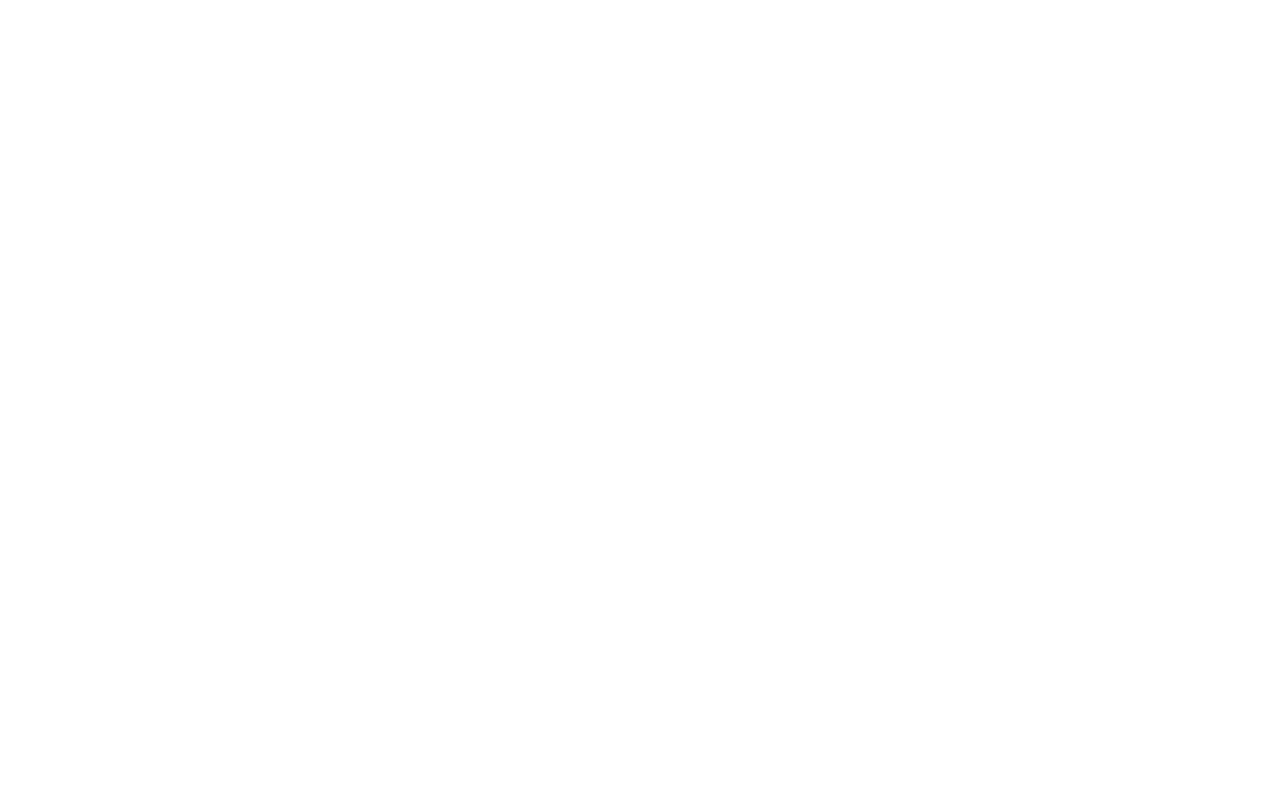
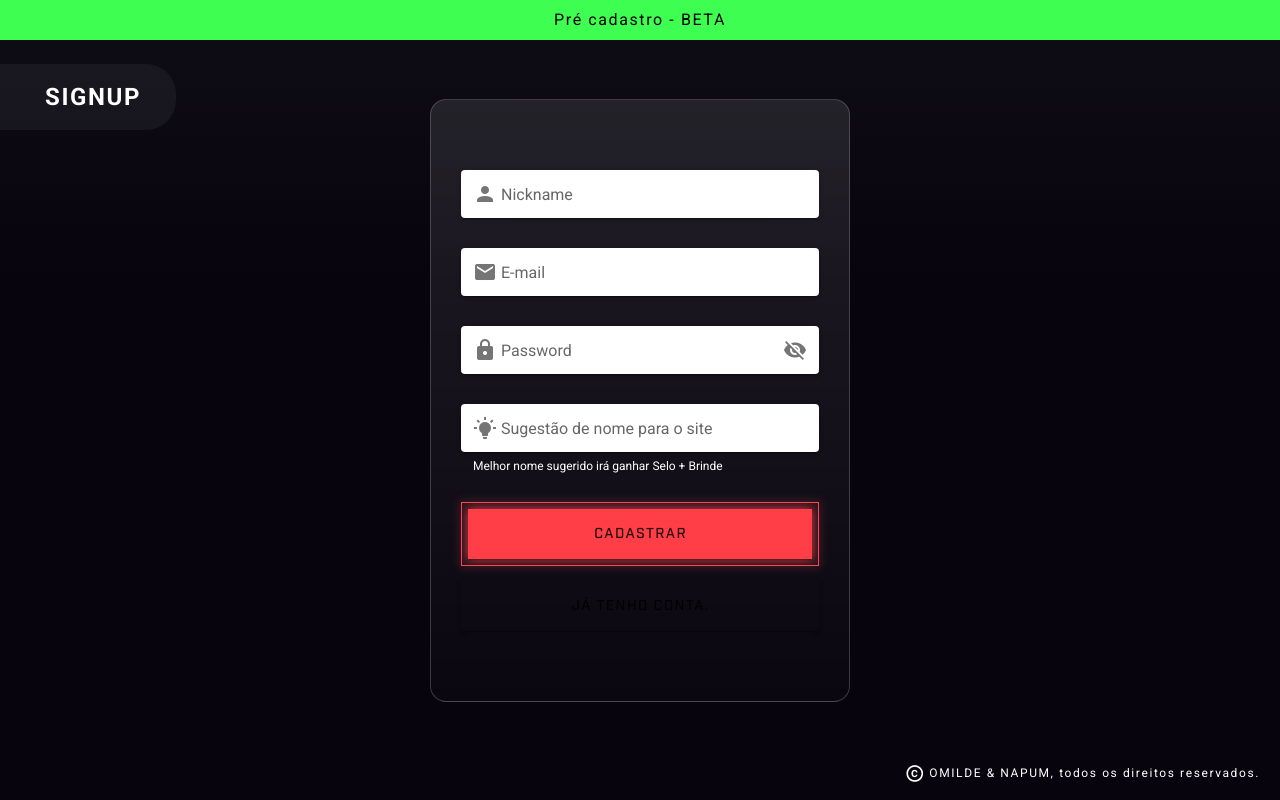
Before and after one commit to itmoura/valorozo, a Vue app: page /signup in a window 1280 px wide. Built offline with nearby package versions, Linux system fonts and the light colour scheme.

Commit message:
feat: acho que está bom

```diff
--- a/src/main.js
+++ b/src/main.js
@@ -3,8 +3,11 @@
 import router from './router'
 import style from '../src/style.css'
 import vuetify from './plugins/vuetify'
+import VueAxios from 'vue-axios'
+import axios from 'axios'
 
 Vue.config.productionTip = false
+Vue.use(VueAxios, axios)
 
 new Vue({
   router,
--- a/src/router/index.js
+++ b/src/router/index.js
@@ -1,24 +1,35 @@
 import Vue from 'vue'
 import VueRouter from 'vue-router'
-import Home from '../views/Home.vue'
+import Signup from "@/views/Signup";
+import Login from "@/views/Login";
+import Thanks from "@/views/Thanks";
 
 Vue.use(VueRouter)
 
 const routes = [
   {
     path: '/',
-    name: 'Home',
-    component: Home
+    component: localStorage.getItem('nickname') ? Thanks : Signup
   },
   {
-    path: '/about',
-    name: 'About',
-    component: () => import(/* webpackChunkName: "about" */ '../views/About.vue')
+    path: '/signup',
+    name: 'Signup',
+    component: Signup
+  },
+  {
+    path: '/login',
+    name: 'Login',
+    component: Login
   },
   {
     path: '/selectionPlayers',
     name: 'SelectionPlayers',
     component: () => import(/* webpackChunkName: "about" */ '../views/SelectionPlayers.vue')
+  },
+  {
+    path: '/thanks',
+    name: 'Thanks',
+    component: Thanks
   }
 ]
 
--- a/src/views/Home.vue
+++ b/src/views/Login.vue
@@ -6,18 +6,9 @@
       </div>
     </div>
     <div class="home">
-      <h1 class="screenName">Signup </h1>
+      <h1 class="screenName">Login </h1>
       <div class="box">
-        <v-form>
-          <v-text-field
-            solo
-            v-model="nickname"
-            label="Nickname"
-            required
-            prepend-inner-icon="mdi-account"
-            :rules="[rules.required, rules.min]"
-          ></v-text-field>
-
+        <v-form ref="form" v-model="valid">
           <v-text-field
               solo
               v-model="email"
@@ -39,23 +30,20 @@
               required
           ></v-text-field>
 
-          <v-text-field
-              solo
-              v-model="suggestName"
-              label="Sugestão de nome para o site"
-              prepend-inner-icon="mdi-lightbulb-on"
-              messages="Melhor nome sugerido irá ganhar Selo + Brinde"
-              class="suggest-name-field"
-          ></v-text-field>
-
           <div class="btnBorder">
             <v-btn
                 class="btnSubmit"
                 @click="submit"
             >
-              Cadastrar
+              Entrar
             </v-btn>
           </div>
+          <v-btn
+              class="btnBack"
+              href="/signup"
+          >
+            Não tenho conta.
+          </v-btn>
         </v-form>
       </div>
     </div>
@@ -124,6 +112,18 @@
   border-radius: 0;
 }
 
+.btnBack {
+  margin-top: 15px;
+  height: 50px !important;
+  width: 100%;
+  background: transparent !important;
+  color: #fff;
+  font-family: 'Industry-Medium';
+  letter-spacing: 0.1em;
+  font-size: 1.1rem;
+  border-radius: 0;
+}
+
 @media screen and (max-width: 910px) {
   .box {
     width: 100%;
@@ -137,9 +137,10 @@
 <script>
 
 import Footer from "@/components/Footer";
+import Vue from "vue";
 
 export default {
-  name: 'Home',
+  name: 'Signup',
   data: () => ({
     valid: true,
     email: '',
@@ -152,8 +153,6 @@
       min: v => v.length >= 0 || 'Min 8 characters',
     },
     password: '',
-    nickname: '',
-    suggestName: '',
     show: false
   }),
   components: {
@@ -161,8 +160,18 @@
   },
   methods: {
     submit () {
-        console.log("TESTE")
-      },
+      if (this.$refs.form.validate()) {
+        Vue.axios.post('http://ec2-54-207-126-182.sa-east-1.compute.amazonaws.com:8080/valorozo-app/api/v1/user/login', {
+          email: this.email,
+          password: this.password
+        }).then(response => {
+          localStorage.setItem('nickname', response.data.nickname);
+          this.$router.push('/thanks');
+        }).catch(error => {
+          console.log(error);
+        });
+      }
+    }
   }
 }
 </script>
--- /dev/null
+++ b/src/views/Signup.vue
@@ -0,0 +1,229 @@
+<template>
+  <div>
+    <v-alert
+        :dismissible="true"
+        outlined
+        shaped
+        :type="alert.type"
+        :value="alert.show"
+        elevation="2"
+        width="350px"
+        class="alert-container"
+        transition="expand-x-transition"
+    >{{alert.message}}</v-alert>
+    <div class="header">
+      <div class="header-beta">
+        <p>Pré cadastro - BETA</p>
+      </div>
+    </div>
+    <div class="home">
+      <h1 class="screenName">Signup </h1>
+      <div class="box">
+        <v-form ref="form" v-model="valid">
+          <v-text-field
+            solo
+            v-model="nickname"
+            label="Nickname"
+            required
+            prepend-inner-icon="mdi-account"
+            :rules="[rules.required, rules.min]"
+          ></v-text-field>
+
+          <v-text-field
+            solo
+            v-model="email"
+            :rules="emailRules"
+            label="E-mail"
+            required
+            prepend-inner-icon="mdi-email"
+          ></v-text-field>
+
+          <v-text-field
+            solo
+            v-model="password"
+            :append-icon="show ? 'mdi-eye' : 'mdi-eye-off'"
+            :type="show ? 'text' : 'password'"
+            @click:append="show = !show"
+            label="Password"
+            prepend-inner-icon="mdi-lock"
+            :rules="[rules.required, rules.min]"
+            required
+          ></v-text-field>
+
+          <v-text-field
+              solo
+              v-model="suggestName"
+              label="Sugestão de nome para o site"
+              prepend-inner-icon="mdi-lightbulb-on"
+              messages="Melhor nome sugerido irá ganhar Selo + Brinde"
+              class="suggest-name-field"
+          ></v-text-field>
+
+          <div class="btnBorder">
+            <v-btn
+              class="btnSubmit"
+              @click="submit"
+            >
+              Cadastrar
+            </v-btn>
+          </div>
+          <v-btn
+            class="btnBack"
+            href="/login"
+          >
+            Já tenho conta.
+          </v-btn>
+        </v-form>
+      </div>
+    </div>
+    <Footer/>
+  </div>
+</template>
+
+<style scoped>
+.header {
+  width: 100vw;
+  position: absolute;
+}
+.header-beta {
+  background-color: #3EFF51;
+  color: #000;
+  text-align: center;
+  line-height: 40px;
+}
+.home{
+  background: linear-gradient(180deg, #0F0D14 0%, #07040E 34.9%);
+  height: 100vh;
+}
+.alert-container {
+  position: absolute;
+  top: 5vh;
+  right: 2vw;
+  z-index: 1;
+}
+.screenName {
+  display: inline-block;
+  background: rgba(255, 255, 255, 0.05);
+  border-radius:  0px 30px 30px 0px;
+  padding: 15px 35px 15px 45px;
+  position: absolute;
+  top: 8vh;
+  left: 0;
+  color: #fff;
+  text-transform: uppercase;
+  font-size: 1.5rem;
+}
+
+.box {
+  width: 100vw;
+  height: 100vh;
+  display: flex;
+  justify-content: center;
+  align-items: center;
+}
+
+.box form {
+  background: linear-gradient(180deg, rgba(255, 255, 255, 0.1) 0%, rgba(255, 255, 255, 0.017) 100%);
+  border-radius: 1rem;
+  border: 0.5px solid rgba(171, 170, 170, 0.3);
+  padding: 70px 30px;
+  width: 35vw;
+  max-width: 420px;
+}
+.btnBorder {
+  padding: 6px;
+  border: 1px solid #FA464F;
+  filter: drop-shadow(0px 0px 5px #FA464F);
+  margin-top: 20px;
+}
+.btnSubmit {
+  width: 100%;
+  height: 50px !important;
+  background: #FF3E48 !important;
+  color: #fff;
+  font-family: 'Industry-Medium';
+  letter-spacing: 0.1em;
+  font-size: 1.1rem;
+  border-radius: 0;
+}
+
+.btnBack {
+  margin-top: 15px;
+  height: 50px !important;
+  width: 100%;
+  background: transparent !important;
+  color: #fff;
+  font-family: 'Industry-Medium';
+  letter-spacing: 0.1em;
+  font-size: 1.1rem;
+  border-radius: 0;
+}
+
+@media screen and (max-width: 910px) {
+  .box {
+    width: 100%;
+  }
+  .box form {
+    width: 90%;
+  }
+}
+</style>
+
+<script>
+
+import Footer from "@/components/Footer";
+import Vue from "vue";
+
+export default {
+  name: 'Signup',
+  data: () => ({
+    alert: {
+      show: false,
+      message: "",
+      type: "success"
+    },
+    valid: true,
+    email: '',
+    emailRules: [
+      v => !!v || 'E-mail is required',
+      v => /.+@.+\..+/.test(v) || 'E-mail must be valid',
+    ],
+    rules: {
+      required: value => !!value || 'Required.',
+      min: v => v.length >= 0 || 'Min 8 characters',
+    },
+    password: '',
+    nickname: '',
+    suggestName: '',
+    show: false
+  }),
+  components: {
+    Footer,
+  },
+  methods: {
+    submit () {
+      if (this.$refs.form.validate()) {;
+        Vue.axios.post('http://ec2-54-207-126-182.sa-east-1.compute.amazonaws.com:8080/valorozo-app/api/v1/user/', {
+          email: this.email,
+          password: this.password,
+          nickname: this.nickname,
+          suggestionsName: this.suggestName
+        }).then(response => {
+          localStorage.setItem('nickname', response.data.nickname);
+          this.alert.show = true;
+          this.alert.type = "success";
+          this.alert.message = "Cadastro realizado com sucesso!";
+          setTimeout(()=>{
+            this.$router.push('/thanks');
+            this.alert.show = false;
+          },2000)
+        }).catch(() => {
+          this.alert.show = true;
+          this.alert.type = "error";
+          this.alert.message = "Erro ao realizar o cadastro! Entre em contanto pelo Discord https://discord.gg/nk7VEnAQ";
+        });
+      }
+    },
+  }
+}
+</script>
--- /dev/null
+++ b/src/views/Thanks.vue
@@ -0,0 +1,139 @@
+<template>
+  <div>
+    <div class="header">
+      <div class="header-beta">
+        <p>Pré cadastro - BETA</p>
+      </div>
+    </div>
+    <div class="home">
+      <h1 class="screenName">Obrigado </h1>
+      <div class="box">
+        <div class="thanks">
+          Olá, <strong>{{nickname}}</strong>
+          <br/>
+          <strong>Obrigado por se cadastrar.</strong>
+          <br/>
+          <br/>
+          Estamos dando nosso melhor para que o sistema esteja pronto até o início da Champions.
+          <br/>
+          <br/>
+          Se quiser ajudar com ideias fique à vontade para entrar no nosso Discord:
+          <br/>
+          <a href="https://discord.gg/nk7VEnAQ">https://discord.gg/nk7VEnAQ</a>
+          <br/>
+          <br/>
+          <strong>Como irá funcionar?</strong>
+          <br/>
+          Certo, a gente vai ter dar uma breve explicação. Você deve escalar seu time, escolhendo os jogadores no qual você julga que irá ganhar mais pontos.
+          <br/><br/>
+          <strong>Como funciona a pontuação?</strong>
+          <br/>
+          A pontuação será baseada no ACS de cada jogador, ou seja, quanto melhor for o ACS daquele jogador, mais pontos você faz, consequentemente mais <strong>Coins</strong> terá.
+          <br/><br/>
+          <strong>A você não sabe o que é coins?</strong>
+          <br/>
+          Certo, coins é a nossa moeda, com ela você pode comprar os jogadores para seu time.
+          <br/><br/>
+          <strong>Mas como assim comprar?</strong>
+          <br/>
+          Então, cada pró player tem seu preço, então com seus <strong>Coins</strong> disponiveis você deverá escolher qual jogador irá comprar.
+          <br/><br/>
+          <strong>É possível dar Game Over?</strong>
+          <br/>
+          Sim, é possível, se você não conseguir mais comprar jogadores, você chegou ao <strong>Game Over.</strong>
+        </div>
+      </div>
+    </div>
+    <Footer/>
+  </div>
+</template>
+
+<style scoped>
+strong {
+  color: #FF3E48;
+}
+.header {
+  width: 100vw;
+  position: absolute;
+}
+.header-beta {
+  background-color: #3EFF51;
+  color: #000;
+  text-align: center;
+  line-height: 40px;
+}
+.home{
+  background: linear-gradient(180deg, #0F0D14 0%, #07040E 34.9%);
+  height: 100vh;
+}
+.screenName {
+  display: inline-block;
+  background: rgba(255, 255, 255, 0.05);
+  border-radius:  0px 30px 30px 0px;
+  padding: 15px 35px 15px 45px;
+  position: absolute;
+  top: 8vh;
+  left: 0;
+  color: #fff;
+  text-transform: uppercase;
+  font-size: 1.5rem;
+}
+
+.box {
+  width: 100vw;
+  height: 100vh;
+  display: flex;
+  justify-content: center;
+  align-items: center;
+}
+
+.box .thanks {
+  background: #ffffff;
+  border-radius: 1rem;
+  border: 0.5px solid rgba(171, 170, 170, 0.3);
+  padding: 30px 20px;
+  width: 35vw;
+  max-width: 420px;
+  height: 80vh;
+  overflow-y: scroll;
+  text-align: justify;
+}
+.box .thanks::-webkit-scrollbar {
+  width: 8px;
+}
+
+.box .thanks::-webkit-scrollbar-thumb {
+  background-color: #FF3E48;    /* color of the scroll thumb */
+  border-radius: 8px;
+}
+
+@media screen and (max-width: 910px) {
+  .box {
+    width: 100%;
+  }
+  .box form {
+    width: 90%;
+  }
+}
+</style>
+
+<script>
+
+import Footer from "@/components/Footer";
+
+export default {
+  name: 'Thanks',
+  data: () => ({
+    nickname: '',
+  }),
+  components: {
+    Footer,
+  },
+  methods: { },
+  mounted() {
+    if (localStorage.getItem("nickname")){
+      this.nickname = localStorage.getItem("nickname")
+    }
+  }
+}
+</script>
```
Also changed, not shown: package.json (+5 -3 lines), src/views/About.vue (deleted, +0 -17 lines), src/views/HomeView.vue (deleted, +0 -15 lines), 1 other file (tests, documents, lock files or other folders). Lines whose indentation alone changed are shown as unchanged.
